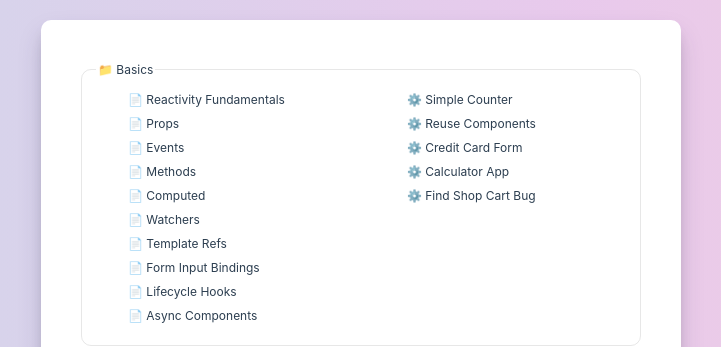
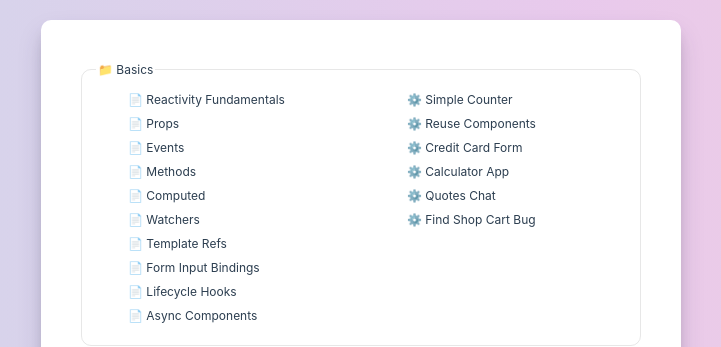
Before and after one commit to BelkinMax/vue-3-playground, a Vue app: page / in a window 1280 px wide. Shown: the top 347 px of the page, without its empty margins (279-1000 px from the left). Built offline with nearby package versions, Linux system fonts and the light colour scheme.

Commit message:
feat: quetes chat

```diff
--- /dev/null
+++ b/src/assignments/basic/QuotesChat/helpers/useApi.js
@@ -0,0 +1,112 @@
+import axios from 'axios'
+
+const TAGS = Object.freeze([
+  'age',
+  'alone',
+  'amazing',
+  'anger',
+  'architecture',
+  'art',
+  'attitude',
+  'beauty',
+  'best',
+  'birthday',
+  'business',
+  'car',
+  'change',
+  'communication',
+  'computers',
+  'cool',
+  'courage',
+  'dad',
+  'dating',
+  'death',
+  'design',
+  'dreams',
+  'education',
+  'environmental',
+  'equality',
+  'experience',
+  'failure',
+  'faith',
+  'family',
+  'famous',
+  'fear',
+  'fitness',
+  'food',
+  'forgiveness',
+  'freedom',
+  'friendship',
+  'funny',
+  'future',
+  'god',
+  'good',
+  'government',
+  'graduation',
+  'great',
+  'happiness',
+  'health',
+  'history',
+  'home',
+  'hope',
+  'humor',
+  'imagination',
+  'inspirational',
+  'intelligence',
+  'jealousy',
+  'knowledge',
+  'leadership',
+  'learning',
+  'legal',
+  'life',
+  'love',
+  'marriage',
+  'medical',
+  'men',
+  'mom',
+  'money',
+  'morning',
+  'movies',
+  'success'
+])
+const DEFAULT_ANSWER = '🤷‍♂️🤷‍♂️🤷‍♂️'
+
+function getCategory(question = '') {
+  const lowerQuestion = question.toLowerCase()
+  const questionWords = lowerQuestion.replace(/[^a-zA-Z\s]/g, '').split(' ')
+
+  return TAGS.find((tag) => questionWords.includes(tag))
+}
+
+export function useApi() {
+  const fetchQuote = async (question) => {
+    if (!question) {
+      return ''
+    }
+
+    const category = getCategory(question)
+
+    if (!category) {
+      return DEFAULT_ANSWER
+    }
+
+    let response
+
+    try {
+      response = await axios.get('https://api.api-ninjas.com/v1/quotes', {
+        params: { category },
+        headers: {
+          'X-Api-Key': 'API_KEY'
+        }
+      })
+    } catch (e) {
+      console.error(e)
+    }
+
+    return response?.data?.[0].quote || DEFAULT_ANSWER
+  }
+
+  return {
+    fetchQuote
+  }
+}
--- /dev/null
+++ b/src/assignments/basic/QuotesChat/index.vue
@@ -0,0 +1,65 @@
+<script>
+import { defineComponent } from 'vue'
+import { useApi } from './helpers/useApi'
+
+export default defineComponent({
+  name: 'QuotesChat',
+  setup() {
+    const api = useApi()
+    const history = []
+    const question = ''
+    let isLoading = false
+
+    // TODO: Implement watcher
+    // if (question.includes('.')) {
+    //   - set loading true
+    //   - fetch
+    //   - add to history
+    //   - set loading false
+    // }
+
+    function addToHistory(question, answer) {
+      if (history.length > 3) {
+        history.shift()
+      }
+
+      history.push({
+        id: new Date().getTime(),
+        question,
+        answer
+      })
+    }
+
+    function toggleLoading(val) {
+      isLoading = val
+    }
+
+    return {
+      history,
+      question,
+      isLoading
+    }
+  }
+})
+</script>
+
+<template>
+  <div class="quotes-chat">
+    <ul class="chat-list">
+      <li v-for="chat in history" :key="chat.id" class="chat-item">
+        <p class="question">You: {{ chat.question }}</p>
+        <p class="answer">Chat: {{ chat.answer }}</p>
+      </li>
+      <li v-if="isLoading" class="chat">
+        <p class="answer">...</p>
+      </li>
+    </ul>
+
+    <div class="input-wrapper">
+      <span class="hint">Tell me about what you want or love:</span>
+      <input v-model="question" :disabled="isLoading" class="input" />
+    </div>
+  </div>
+</template>
+
+<style lang="scss" src="./quotes-chat.scss" />
--- /dev/null
+++ b/src/assignments/basic/QuotesChat/quotes-chat.scss
@@ -0,0 +1,46 @@
+.quotes-chat {
+  display: flex;
+  flex-direction: column;
+  gap: 2rem;
+
+  .chat-list {
+    display: flex;
+    flex-direction: column;
+    gap: 1rem;
+    list-style: none;
+    padding: 1rem;
+
+    .chat-item {
+      display: grid;
+      grid-template-areas:
+        '. q q'
+        'a a .';
+      gap: 1rem;
+
+      .question,
+      .answer {
+        padding: 1rem;
+        border-radius: 4px;
+      }
+
+      .question {
+        grid-area: q;
+        background-color: #eaeaea;
+      }
+      .answer {
+        grid-area: a;
+        background-color: #cbecf8;
+      }
+    }
+  }
+
+  .input-wrapper {
+    display: flex;
+    flex-direction: column;
+    gap: 3px;
+
+    .input {
+      height: 4rem;
+    }
+  }
+}
--- a/src/views/AssignmentView.vue
+++ b/src/views/AssignmentView.vue
@@ -14,8 +14,8 @@ export default defineComponent({
       'simple-counter': defineAsyncComponent(() => import('@/assignments/basic/SimpleCounter/index.vue')),
       'reuse-components': defineAsyncComponent(() => import('@/assignments/basic/ReuseComponents/index.vue')),
       'credit-card-form': defineAsyncComponent(() => import('@/assignments/basic/CreditCardForm/index.vue')),
-      'jokes-api': defineAsyncComponent(() => import('@/assignments/basic/JokesApi/index.vue')),
       'calculator-app': defineAsyncComponent(() => import('@/assignments/basic/CalculatorApp/index.vue')),
+      'quotes-chat': defineAsyncComponent(() => import('@/assignments/basic/QuotesChat/index.vue')),
       'find-shop-cart-bug': defineAsyncComponent(() => import('@/assignments/basic/FindShopCartBug/index.vue'))
     }
     const assignmentComponent = assignmentComponentMap[params.assignmentId]
--- a/src/views/HomeView.vue
+++ b/src/views/HomeView.vue
@@ -29,6 +29,7 @@ export default defineComponent({
             ['⚙️ Reuse Components', '/reuse-components'],
             ['⚙️ Credit Card Form', '/credit-card-form'],
             ['⚙️ Calculator App', '/calculator-app'],
+            ['⚙️ Quotes Chat', '/quotes-chat'],
             ['⚙️ Find Shop Cart Bug', '/find-shop-cart-bug']
           ]
         ]
```
